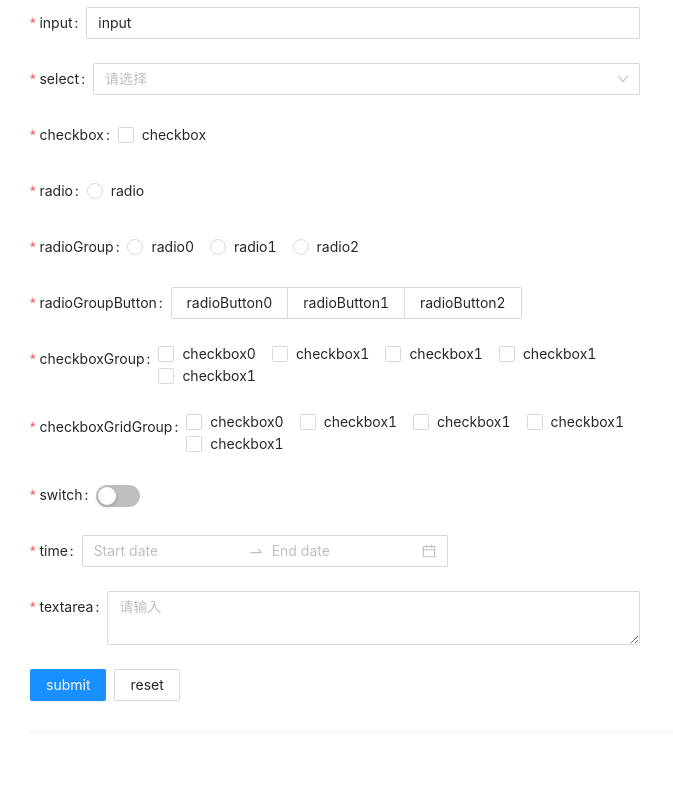
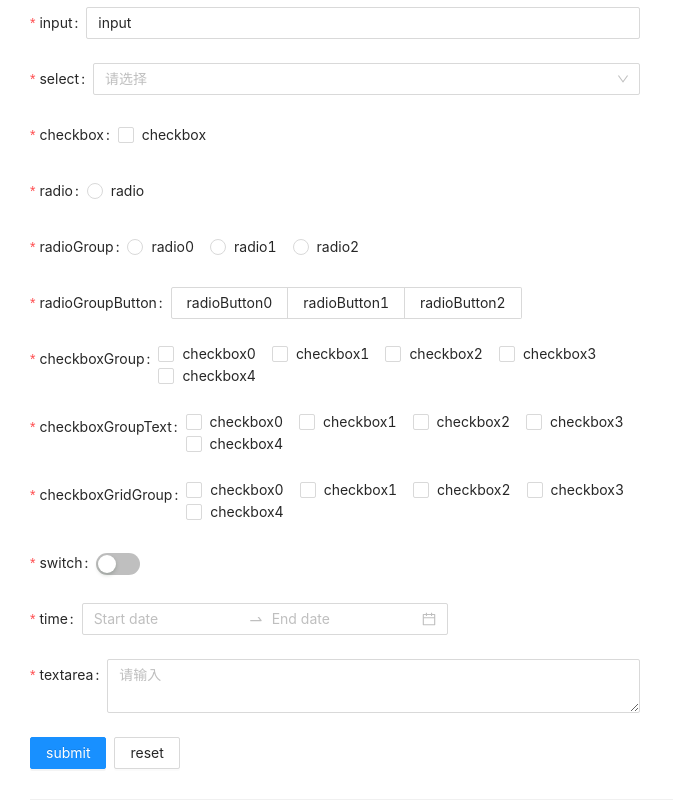
Before and after one commit to 985563349/Pro-Form, a React (Vite) app: page / in a window 1280 px wide. Shown: the part 697-1497 px from the top of the page, without its empty margins (0-673 px from the left). Before the commit the page ends 1429 px from the top, so only its background shows below. Built offline with nearby package versions, Linux system fonts and the light colour scheme.

Commit message:
ProFormCheckboxGroup组件优化

```diff
--- a/src/App.tsx
+++ b/src/App.tsx
@@ -130,9 +130,21 @@ const App = () => {
             options={[
               { label: 'checkbox0', value: 0 },
               { label: 'checkbox1', value: 1 },
-              { label: 'checkbox1', value: 2 },
-              { label: 'checkbox1', value: 3 },
-              { label: 'checkbox1', value: 4 },
+              { label: 'checkbox2', value: 2 },
+              { label: 'checkbox3', value: 3 },
+              { label: 'checkbox4', value: 4 },
+            ]}
+            rules={[{ required: true }]}
+          />
+          <ProFormCheckbox.Group
+            label="checkboxGroupText"
+            name="checkboxGroup"
+            options={[
+              'checkbox0',
+              'checkbox1',
+              'checkbox2',
+              'checkbox3',
+              'checkbox4',
             ]}
             rules={[{ required: true }]}
           />
@@ -143,9 +155,9 @@ const App = () => {
             options={[
               { label: 'checkbox0', value: 0 },
               { label: 'checkbox1', value: 1 },
-              { label: 'checkbox1', value: 2 },
-              { label: 'checkbox1', value: 3 },
-              { label: 'checkbox1', value: 4 },
+              { label: 'checkbox2', value: 2 },
+              { label: 'checkbox3', value: 3 },
+              { label: 'checkbox4', value: 4 },
             ]}
             rules={[{ required: true }]}
           />
--- a/src/packages/Checkbox/CheckboxGroup.tsx
+++ b/src/packages/Checkbox/CheckboxGroup.tsx
@@ -12,23 +12,20 @@ export interface ProFormCheckboxGroupProps
   fieldProps?: CheckboxGroupProps;
 }
 
+const genCheckboxOptions = (options: ProFormCheckboxGroupProps['options']) =>
+  options?.map((option) =>
+    typeof option === 'string' ? { label: option, value: option } : option
+  );
+
 const ProFormCheckboxGroup: FunctionComponent<ProFormCheckboxGroupProps> = (
   props
 ) => {
   const { options, grid, fieldProps, ...formProps } = props;
-  const checkboxOptions = grid ? undefined : options;
-
-  const getOptions = () =>
-    options?.map((option) => {
-      if (typeof option === 'string') {
-        return { label: option, value: option };
-      }
-      return option;
-    });
+  const checkboxGroupOptions = grid ? undefined : options;
 
   const GridCheckbox = grid ? (
     <ProFormGroup {...grid}>
-      {getOptions()?.map(({ label, value, ...rest }) => (
+      {genCheckboxOptions(options)?.map(({ label, value, ...rest }) => (
         <Checkbox key={value.toString()} value={value} {...rest}>
           {label}
         </Checkbox>
@@ -38,7 +35,7 @@ const ProFormCheckboxGroup: FunctionComponent<ProFormCheckboxGroupProps> = (
 
   return (
     <ProFormItem {...formProps}>
-      <Checkbox.Group {...fieldProps} options={checkboxOptions}>
+      <Checkbox.Group {...fieldProps} options={checkboxGroupOptions}>
         {GridCheckbox}
       </Checkbox.Group>
     </ProFormItem>
```
